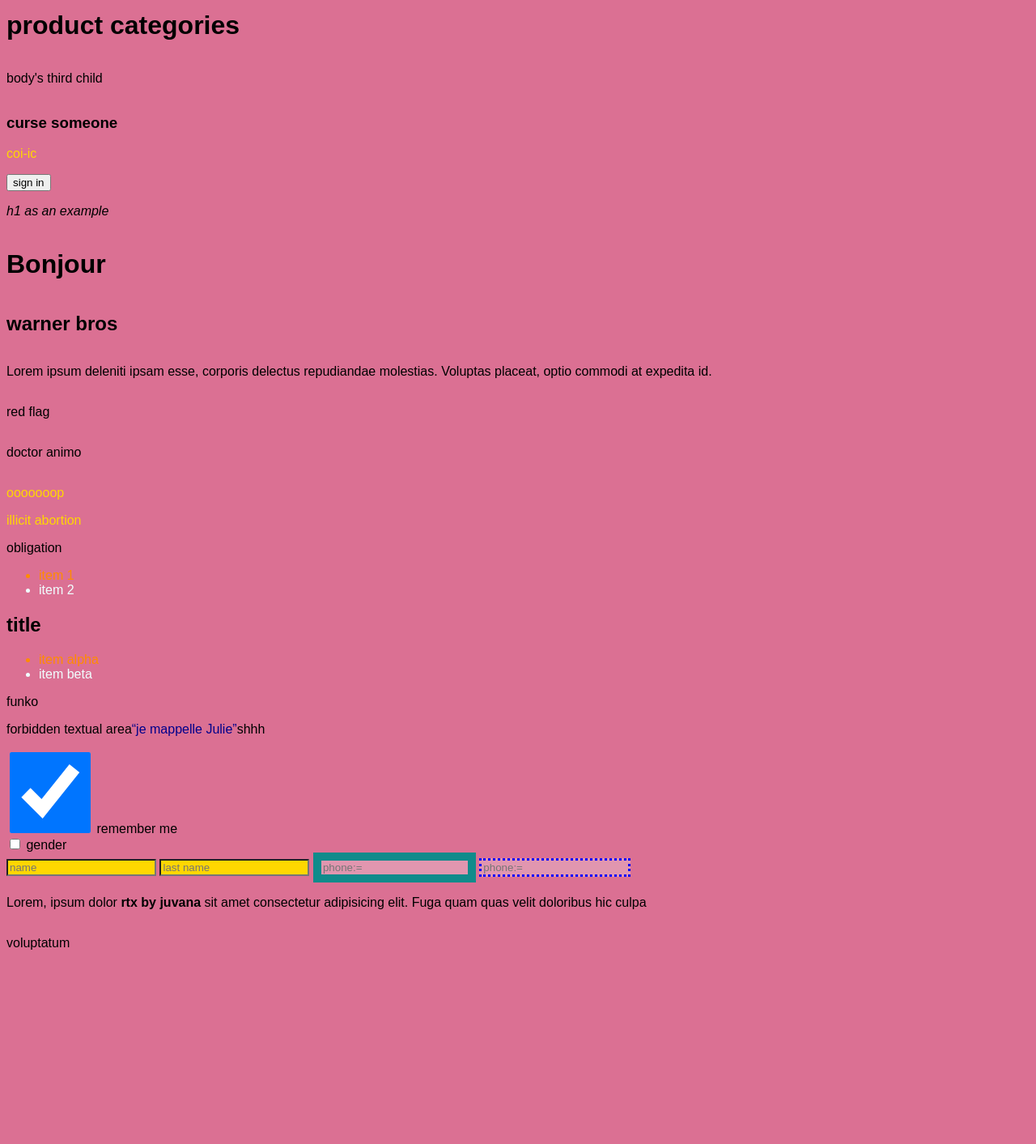
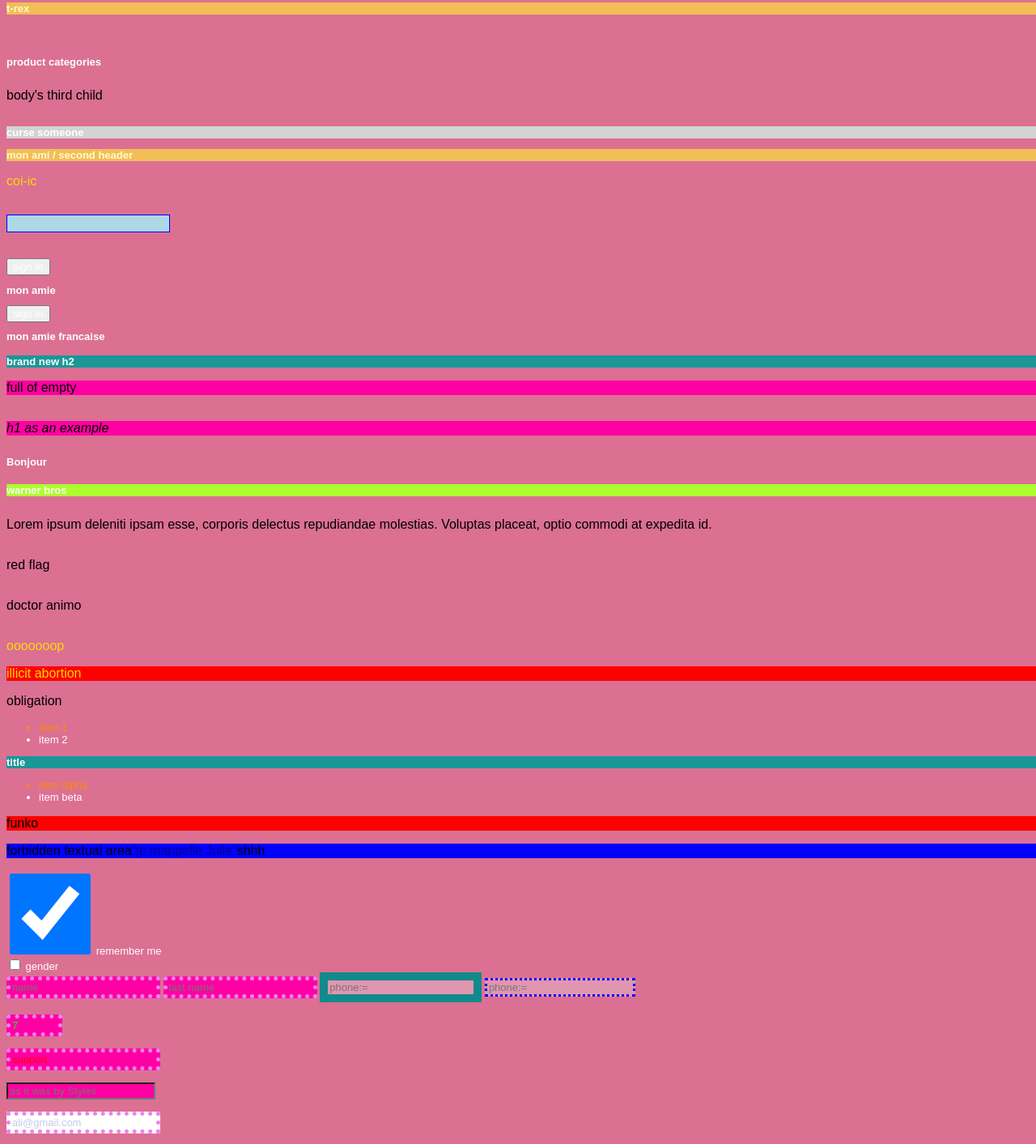
Before and after one commit to jamesdostrod/Forbidden.org, a plain HTML site: page selectores.html in a window 1280 px wide. Shown: the part 66-1479 px from the top of the page at 81% size. Before the commit the page ends 1240 px from the top, so only its background shows below. Drawn offline with Linux system fonts and the light colour scheme; a web font is replaced by a local one.

Commit message:
rest of selectores

```diff
--- a/selectores.html
+++ b/selectores.html
@@ -94,17 +94,92 @@
         input:focus{
             background-color: rgb(88, 88, 88) !important;
         }
+        input:in-range{
+            border: 3px solid rgb(232, 232, 9);
+        }
+        input:invalid{
+            color: red;
+        }input:valid{
+            color: rgb(23, 239, 23);
+        }
+        input:optional{
+            border: 5px dotted violet;
+        }input:out-of-range{
+            border: 15px solid red;
+            /* اگر اعداد بین رنجی باشد که ما تعریف نکردیم */
+        }
+        input:read-only{
+            color: rgb(194, 204, 235)
+        }
+        input:read-write{
+            background-color: rgb(255, 0, 162) !important;
+        }
+        input:required{
+            color: rgb(0, 255, 234);
+        }
+        p:last-child{
+            background-color: blue;
+        }
+        h2:last-of-type{
+            background-color: greenyellow;
+        }
+        :not(p){
+            color: white;
+            font-size: small;
+            /* یه چیزی را خارج کنیم ار محدوده المنت ها */
+        }
+        p, p * {
+            color: initial;
+            font-size: initial;
+            /* پی ها و همه پرنت های پی */
+            /* استایل ها باید اینیشیال یاشند و به ارث نگیرن  تا اینکه استایل بالای نات پی اعمال بشه */
+        }
+        p:empty{
+            /* یعنی اینکه هیچ چایلدی نداشته باشه */
+            /* برای زمانی که تا وقتی خالیه یه استایلی بگیره بعد از اینکه داخلش پزنتی قرار گرفت از پی امپتی خارج میشه */
+            /* قبل اینکه داده بیاد یه استایل خاصی بگیره */
+            background-color: lightblue;
+            border: 1px solid blue;
+            height: 20px;
+            width: 200px;
+        }
+        h2:nth-child(2){
+            color: lemonchiffon;
+            background-color: rgb(242, 190, 87);
+        }
+        h2:nth-last-child(2){
+            background-color: rgb(26, 151, 151);
+        }
+        p:nth-last-of-type(2){
+            background-color: red;
+        }
+        p:nth-of-type(4){
+            background-color: rgb(255, 0, 162);
+        }
+        h3:only-of-type{
+            background-color: lightgrey;
+        }
     </style>
 </head>
 <body>
     <p>body's first-child</p>
+    <h2>t-rex</h2>
+    <p> </p>
     <h1>product categories</h1>
     <p>body's third child</p>
 
     <section>
         <h3>curse someone</h3>
+        <h2>mon ami / second header</h2>
         <p>coi-ic</p>
+        <p></p>
         <button>sign in</button>
+        <h2>mon amie</h2>
+        <button>sign in</button>
+        <h2>mon amie francaise</h2>
+        <p><span></span></p>
+        <h2>brand new h2</h2>
+        <p>full of empty</p>
     </section>
 
     <p><i>h1 as an example</i></p>
@@ -144,6 +219,15 @@
         <input type="text" placeholder="last name">
         <input type="text" placeholder="phone:=" disabled>
         <input type="tel" placeholder="phone:=" disabled>
+        <br><br>
+        <input type="number" min="5" max="100" value="7">
+        <!-- value="7": یعنی موقع باز شدن هفت رو بیاره -->
+        <br><br>
+        <input type="email" value="support">
+        <br><br>
+        <input type="text" placeholder="as it was by Styles" required>
+        <br><br>
+        <input type="email" value="ali@gmail.com" readonly>
     </form>
 
     <p>Lorem, ipsum dolor <b>rtx by juvana</b> sit amet consectetur adipisicing elit. Fuga quam quas velit doloribus hic culpa</p>
```
Also changed, not shown: selectores.txt.
